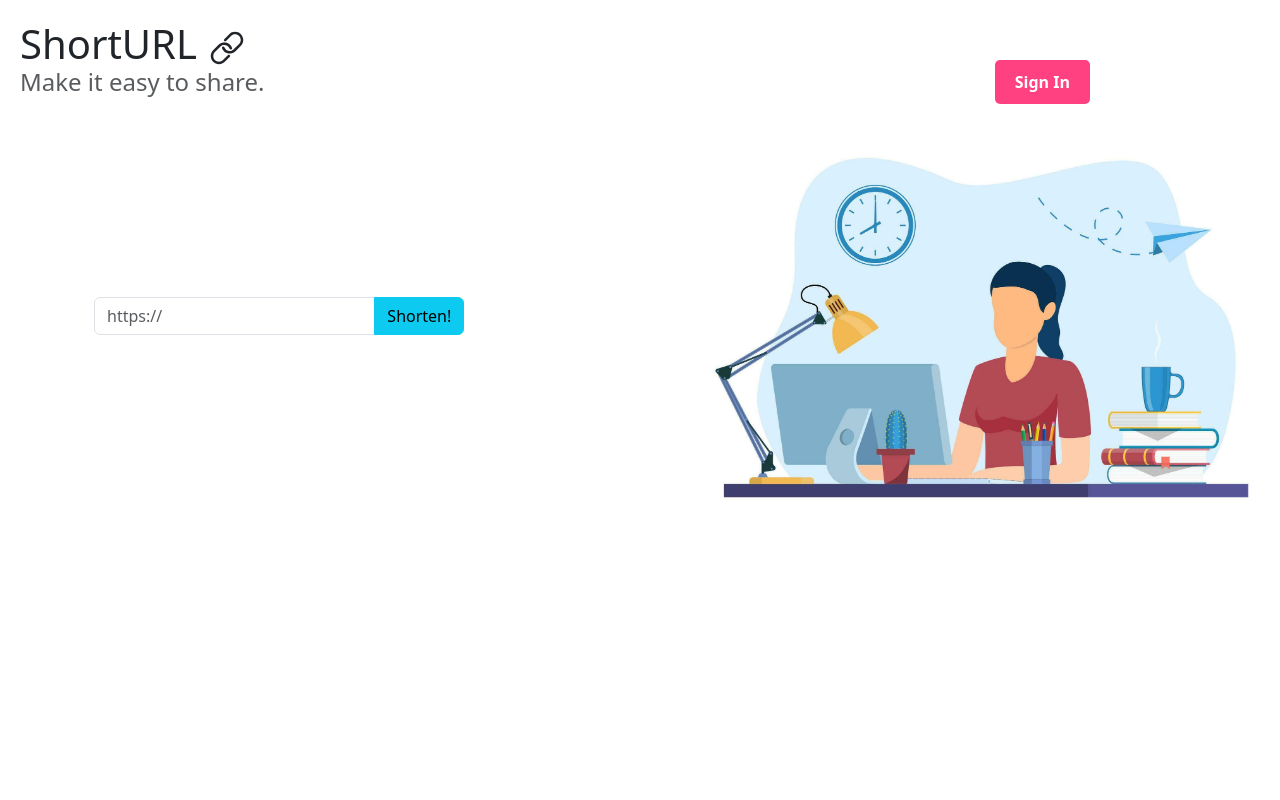
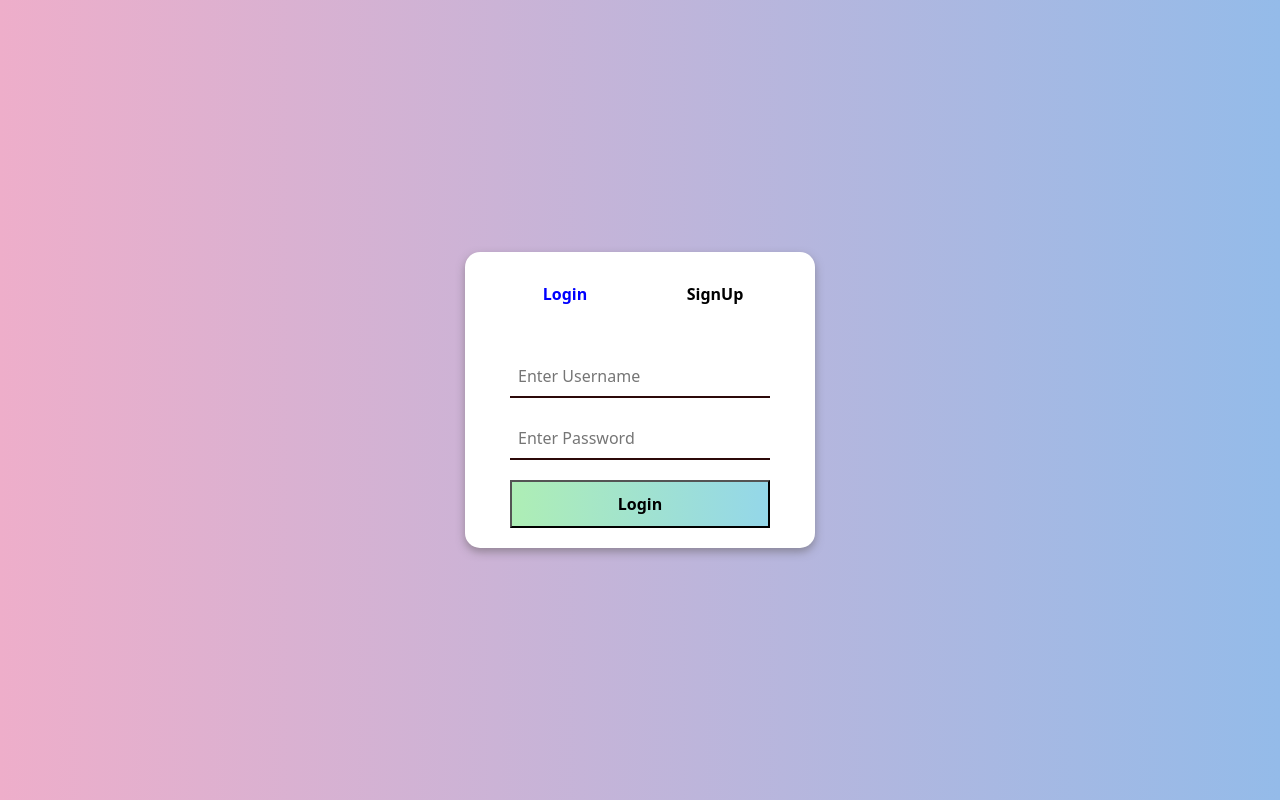
Before and after one commit to sairamyalinga/url-shortener-react-go, a React (Vite) app in the folder frontend/: page / in a window 1280 px wide. Built offline with nearby package versions, Linux system fonts and the light colour scheme.

Commit message:
Fixing navigations if and if not jwt

```diff
--- a/frontend/src/App.jsx
+++ b/frontend/src/App.jsx
@@ -1,37 +1,37 @@
-import { useEffect, useState } from 'react';
+import { useEffect} from 'react';
 import './App.css'
 import Dashboard from './components/Dashboard';
-import { BrowserRouter, Routes, Route } from "react-router-dom"
+import { Routes, Route } from "react-router-dom"
 import Signin from './components/Signin';
+import { useNavigate, useLocation } from "react-router-dom";
 
 
 function App() {
 
-  const [logout, setLogout] = useState(false);
 
-  useEffect(()=>{
-    if (localStorage.getItem('token') == null){
-      setLogout(false)
-    }else{
-      setLogout(true)
+  const navigate = useNavigate();
+  const location = useLocation();
+  const curr_path = location.pathname;
+  useEffect(() => {
+    if (!localStorage.getItem('token') && curr_path !== "/") {
+      navigate("/");
     }
-  }, []);
+  }, [curr_path, navigate]);
 
   const handleLogout = () => {
     localStorage.removeItem('token');
-      setLogout(false)
+      navigate("/")
+
   };
 
   return (
-    <BrowserRouter>
     <div>
       <Routes>
-      <Route path = "/SignUp" element = {<Signin setLogout={setLogout} /> }></Route>
-      <Route path = "/" element = {<Dashboard logout={logout} handleLogout={handleLogout}  setLogout={setLogout}/>}></Route>
+      <Route path = "/" element = {<Signin /> }></Route>
+      <Route path = "/dashboard" element = {<Dashboard handleLogout={handleLogout}  />}></Route>
       </Routes>
 
     </div>
-    </BrowserRouter>
   );
 }
 
--- a/frontend/src/components/Dashboard.jsx
+++ b/frontend/src/components/Dashboard.jsx
@@ -3,16 +3,26 @@ import { useState } from 'react'
 import Header from './Header.jsx'
 import axios from 'axios'
 
-function Dashboard({ logout, handleLogout}){
+function Dashboard({ handleLogout}){
     const [shortURL, setShortURL] = useState('');
     const [showURL, setShowURL] = useState(false);
+
 
 
 
     const handleClick = () =>{
       const requestData = document.getElementById('urlinput').value;
       console.log(requestData)
-      axios.post('http://localhost:5050/api/shorturl',{url:requestData})
+      let token = ""
+      if (localStorage.getItem('token') != null){
+          token = localStorage.getItem('token');
+          console.log(token);
+      }
+      axios.post('http://localhost:5050/api/shorturl',{url:requestData},{
+        headers:{
+          Authorization: `Bearer ${token}`
+
+      }})
         .then(response =>{
           console.log(response.data)
           setShortURL(response.data.shortURL)
@@ -41,7 +51,7 @@ function Dashboard({ logout, handleLogout}){
 
     return (
         <div>
-        <Header logout={logout} handleLogout={handleLogout}/>
+        <Header handleLogout={handleLogout}/>
 
         <div className="container" style={{ marginTop: '200px' }}>
         <div className="row">
@@ -68,7 +78,7 @@ function Dashboard({ logout, handleLogout}){
 }
 
 Dashboard.propTypes = {
-  logout: PropTypes.bool.isRequired,
+
   handleLogout: PropTypes.func.isRequired
 }
 
--- a/frontend/src/components/Header.jsx
+++ b/frontend/src/components/Header.jsx
@@ -1,21 +1,17 @@
 import PropTypes from 'prop-types';
 import logo from '/logo.jpeg'
 import {IoIosLink} from "react-icons/io";
-import { useNavigate } from "react-router-dom";
 
-function Header({ logout, handleLogout }){
 
-  const navigate = useNavigate();
+function Header({ handleLogout }){
 
-    const signInPage = () => {
-      navigate("/signup")
-    }
+
 
   return (
   <header className="header">
       <div>
         <img src={logo} alt="logo" className="img-fluid float-end" style ={{height:"550px"}} />
-        {logout?(<button className="sign-up-button" onClick={handleLogout}>Logout</button>):<button className="sign-up-button" onClick = {signInPage}>Sign In</button>}
+        <button className="sign-up-button" onClick={handleLogout}>Logout</button>
         </div>
         <div className="card-body">
           <h1 className="card-title" >ShortURL <IoIosLink/></h1>
@@ -26,7 +22,6 @@ function Header({ logout, handleLogout }){
 }
 
 Header.propTypes = {
-  logout: PropTypes.bool.isRequired,
   handleLogout: PropTypes.func.isRequired
 };
 
--- a/frontend/src/components/Signin.jsx
+++ b/frontend/src/components/Signin.jsx
@@ -1,11 +1,10 @@
-import PropTypes from 'prop-types';
 import { useState } from 'react';
 import axios from 'axios';
 import { useNavigate } from "react-router-dom";
 
 
 
-function Signin({ setLogout }) {
+function Signin() {
     const [changeForm, setChangeForm] = useState(false);
 
 
@@ -19,10 +18,10 @@ function Signin({ setLogout }) {
         axios.post('http://localhost:5050/api/login',{user_name:username, password:pwd})
         .then(response =>{
           const jwtToken = response.data.JWTtoken;
-          console.log(response.data.JWTtoken);
+        //   console.log(response.data.JWTtoken);
           localStorage.setItem('token', jwtToken);
-          navigate("/");
-          setLogout(true);
+          navigate("/dashboard");
+
 
 
         })
@@ -92,7 +91,5 @@ function Signin({ setLogout }) {
         </div>
     );
 }
-Signin.propTypes = {
-    setLogout: PropTypes.func.isRequired
-  };
+
 export default Signin;
--- a/frontend/src/main.jsx
+++ b/frontend/src/main.jsx
@@ -1,13 +1,16 @@
-import React from 'react'
-import ReactDOM from 'react-dom/client'
-import App from './App.jsx'
-import './index.css'
+import React from "react";
+import ReactDOM from "react-dom/client";
+import App from "./App.jsx";
+import "./index.css";
 //Bootstrap CSS
 import "bootstrap/dist/css/bootstrap.min.css";
 // Bootstrap Bundle JS
 import "bootstrap/dist/js/bootstrap.bundle.min";
-ReactDOM.createRoot(document.getElementById('root')).render(
+import { BrowserRouter } from "react-router-dom";
+ReactDOM.createRoot(document.getElementById("root")).render(
   <React.StrictMode>
-    <App />
-  </React.StrictMode>,
-)
+    <BrowserRouter>
+      <App />
+    </BrowserRouter>
+  </React.StrictMode>
+);
```
